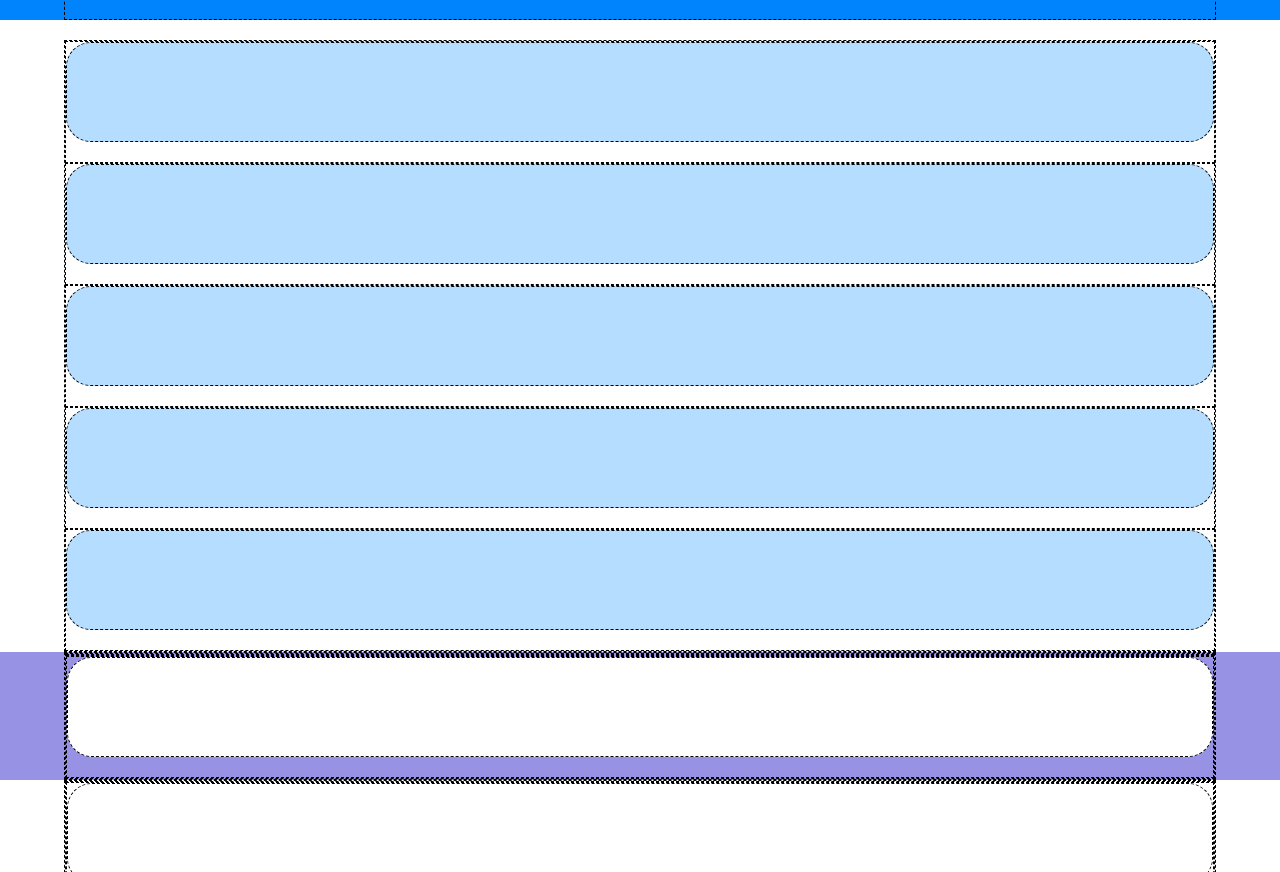
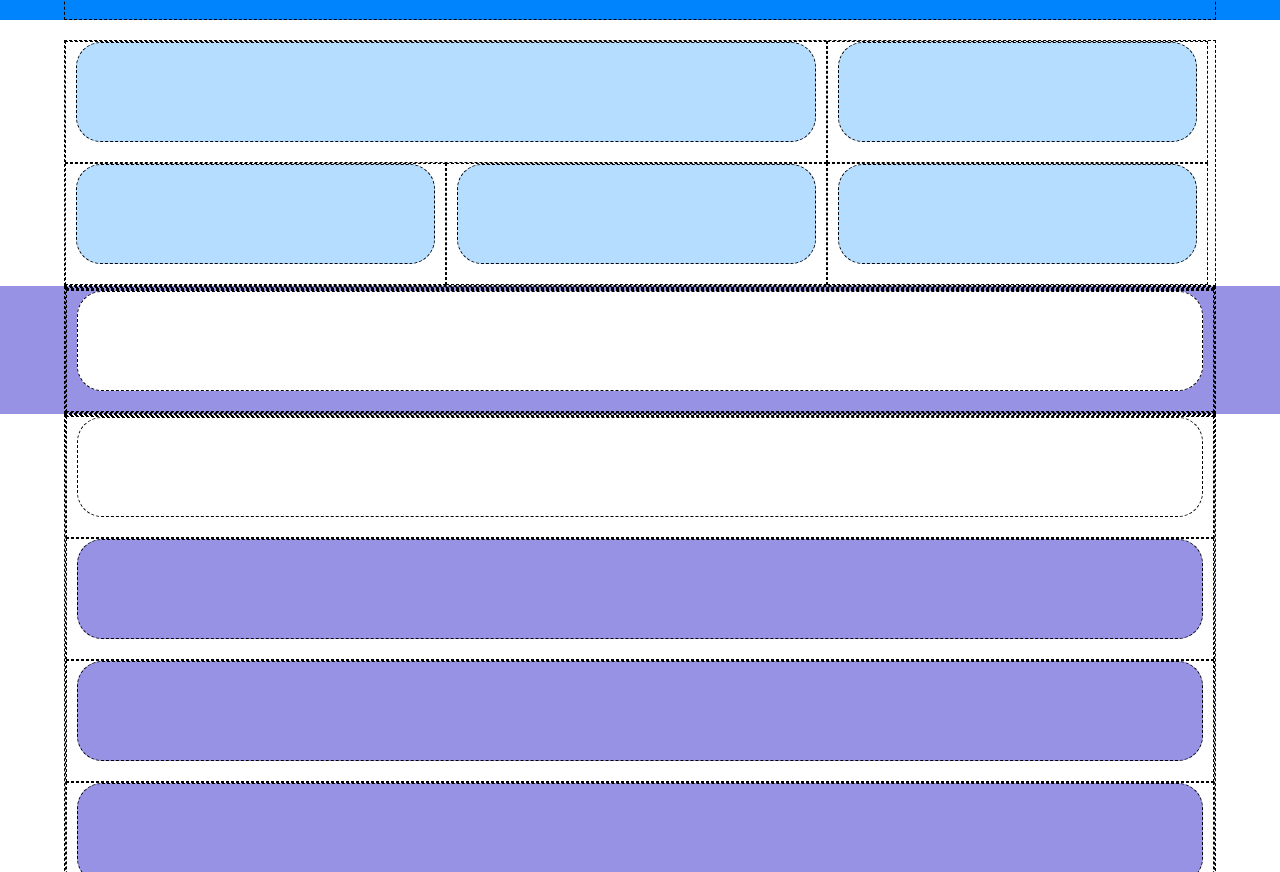
Before and after one commit to Sebastian-ivaniczki/htmlcss-responsive-layout, a plain HTML site: page index.html in a window 1280 px wide. Shown: the part 80-952 px from the top of the page. Drawn offline with Linux system fonts and the light colour scheme.

Commit message:
tablet size

```diff
--- a/css/style.css
+++ b/css/style.css
@@ -80,6 +80,7 @@ body{
 
 .col{
     width: 100%;
+    padding: 0 10px;
 }
 
 .card{
@@ -103,7 +104,7 @@ body{
     width: 100%;
     min-height: 200px;
 }
-
+ /* footer */
 .foot-top{
     text-align: center;
 }
@@ -112,3 +113,48 @@ body{
     text-align: center;
     color: #fff;
 }
+
+/* tablet sizing */
+
+@media screen and (min-width:768px) {
+    .col{
+        width: 50%;
+    }
+
+    .app-info > .col{
+        width: 33%;
+
+    }
+
+    .app-info{
+        margin-right: -5px;
+    }
+
+    .col.demo-app{
+        width: 66%;
+    }
+
+   .strategi-planing{
+    width: 100%;
+   }
+   .partners{
+    flex-direction: column;
+   }
+
+   .partners-intro{
+    width: 100%;
+   }
+
+   .about-us{
+    flex-direction: row;
+   }
+
+   .smal-col{
+    width: 30%;
+
+   }
+
+   .big-col{
+    width: 70%;
+   }
+}
--- a/index.html
+++ b/index.html
@@ -23,8 +23,8 @@
         <!-- first section -->
         <section>
             <div class="container border">
-                <div class="row">
-                    <div class="col  border">
+                <div class="row app-info ">
+                    <div class="col demo-app  border">
                         <div class="card bg-lightblue  border"></div>
                     </div>
                     <div class="col  border">
@@ -45,9 +45,9 @@
             <!-- second section -->
         <section class="bg-violet">
             <div class="container  border">
-                <div class="row border">
-                    <div class="col border"></div>
-                    <div class="col border">
+                <div class="row flex-direction border">
+                    <div class="col strategi-planing border"></div>
+                    <div class="col strategi-planing border">
                         <div class="card bg-white border"></div>
                     </div>
 
@@ -57,21 +57,21 @@
             <!-- third section -->
         <section>
             <div class="container border">
-                <div class="row border">
-                    <div class="col border">
+                <div class="row partners border">
+                    <div class="col partners-intro border">
                         <div class="card border"></div>
                     </div>
 
-                    <div class="col border">
-                        <div class="card flex-direction bg-violet border"></div>
+                    <div class="col partners-intro border">
+                        <div class="card partners bg-violet border"></div>
                     </div>
 
-                    <div class="col border">
-                        <div class="card flex-direction bg-violet border"></div>
+                    <div class="col partners-intro border">
+                        <div class="card partners bg-violet border"></div>
                     </div>
 
-                    <div class="col border">
-                        <div class="card flex-direction bg-violet border"></div>
+                    <div class="col partners-intro border">
+                        <div class="card partners bg-violet border"></div>
                     </div>
                 </div>
             </div>
@@ -110,7 +110,7 @@
         </section>
             <!-- fifth section -->
         <section>
-            <div class="container flex flex-direction border">
+            <div class="container flex about-us border">
                 <div class="big-col border">
                     <h2>About Us</h2>
                 </div>
```
